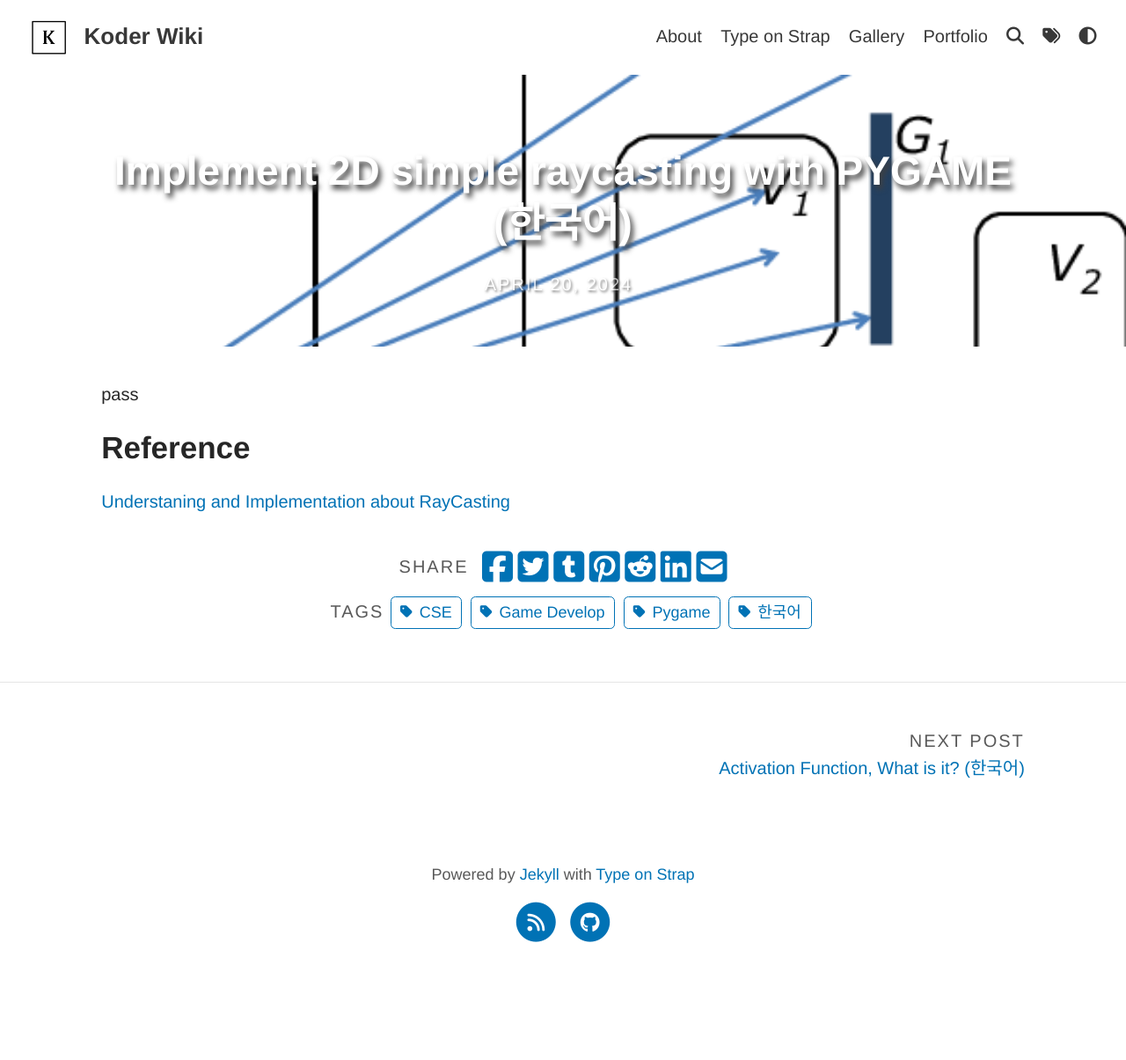
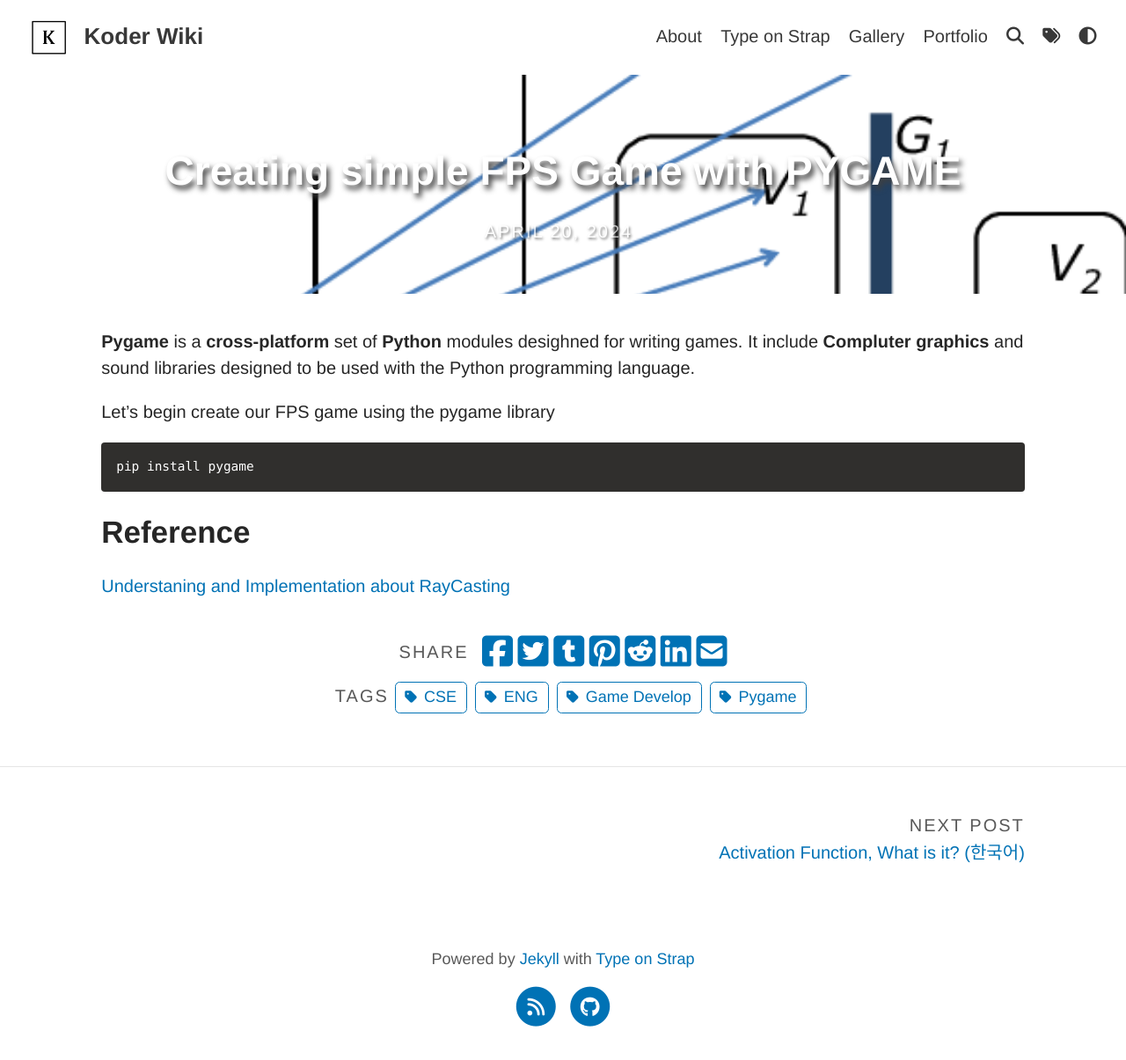
Before and after one commit to KoderWiki/Kontrl-Enter.github.io, a Jekyll site: the page built from _posts/2024-04-20-FPS-1.md, in a window 1280 px wide. Shown: the whole page at 88% size. Built offline with Jekyll 4.4.1, drawn with Linux system fonts in a browser that asks for light colours; some web fonts are replaced; a script that is not in the unit is left out; before the commit the page ends 1109 px from its top, so only the background shows below that.

Commit message:
Update 2024-04-20-FPS-1.md

`````diff
--- a/_posts/2024-04-20-FPS-1.md
+++ b/_posts/2024-04-20-FPS-1.md
@@ -1,13 +1,21 @@
 ---
 layout: post
-title: Implement 2D simple raycasting with PYGAME (한국어)
-tags: [Pygame, CSE, Game Develop, 한국어]
+title: Creating simple FPS Game with PYGAME #1 (ENG)
+tags: [Pygame, CSE, Game Develop, ENG]
 feature-img: "assets/img/0.post/2024-04-20/header.png"
 thumbnail: "assets/img/0.post/2024-04-20/header.png"
 categories: CSE, Game Develop
 ---
 
-pass
+**Pygame** is a **cross-platform** set of **Python** modules desighned for writing games. It include **Compluter graphics** and sound libraries designed to be used with the Python programming language.
+
+Let's begin create our FPS game using the pygame library
+
+```python
+pip install pygame
+````
+
+
 
 ## Reference
 [Understaning and Implementation about RayCasting](https://sikpang.tistory.com/32)
`````
